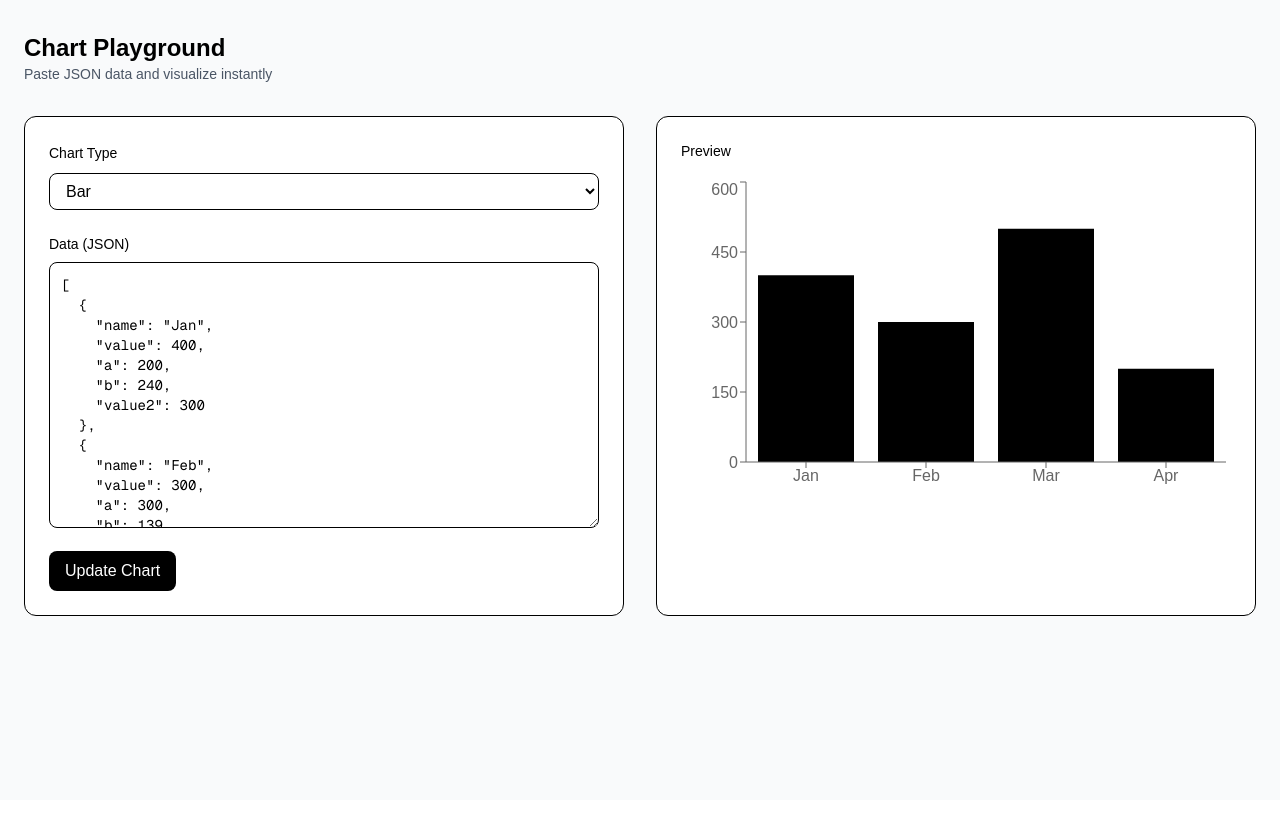
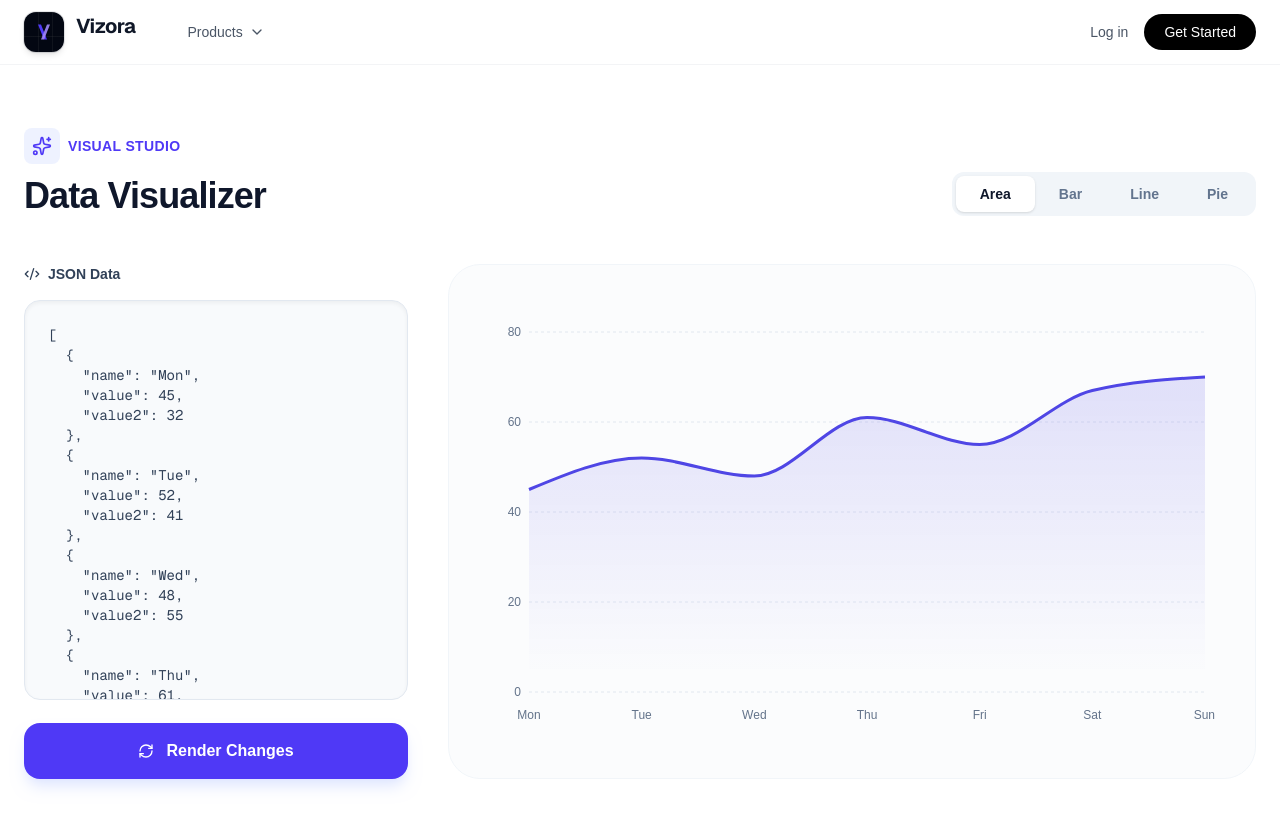
Before and after one commit to Flashl3opard/structify, a Next.js app: page /playground/Charts in a window 1280 px wide. Before the commit the page ends 800 px from the top, so only its background shows below. Built offline with nearby package versions, Linux system fonts and the light colour scheme.

Commit message:
Added Framer-motion and Revamped Charts section

```diff
--- a/app/playground/Charts/page.tsx
+++ b/app/playground/Charts/page.tsx
@@ -1,8 +1,8 @@
 "use client";
 
 import { useState } from "react";
+import { motion, AnimatePresence } from "framer-motion";
 import {
-  ResponsiveContainer,
   BarChart,
   Bar,
   LineChart,
@@ -11,220 +11,324 @@ import {
   Area,
   PieChart,
   Pie,
-  RadarChart,
-  Radar,
-  PolarGrid,
-  PolarAngleAxis,
-  PolarRadiusAxis,
-  ScatterChart,
-  Scatter,
-  ComposedChart,
+  ResponsiveContainer,
   XAxis,
   YAxis,
   Tooltip,
   Legend,
+  Cell,
+  CartesianGrid,
 } from "recharts";
+import {
+  Code2,
+  RefreshCw,
+  BarChart3,
+  AlertCircle,
+  Sparkles,
+} from "lucide-react";
+import Navbar from "@/app/components/Navbar";
 
-type ChartType =
-  | "bar"
-  | "line"
-  | "area"
-  | "pie"
-  | "radar"
-  | "scatter"
-  | "stacked"
-  | "multiLine"
-  | "composed"
-  | "vertical";
+type ChartType = "area" | "bar" | "line" | "pie";
+
+// A sophisticated, light-mode friendly palette
+const COLORS = [
+  "#4F46E5",
+  "#10B981",
+  "#F43F5E",
+  "#8B5CF6",
+  "#F59E0B",
+  "#0EA5E9",
+];
 
 const defaultData = [
-  { name: "Jan", value: 400, a: 200, b: 240, value2: 300 },
-  { name: "Feb", value: 300, a: 300, b: 139, value2: 200 },
-  { name: "Mar", value: 500, a: 200, b: 980, value2: 450 },
-  { name: "Apr", value: 200, a: 278, b: 390, value2: 180 },
+  { name: "Mon", value: 45, value2: 32 },
+  { name: "Tue", value: 52, value2: 41 },
+  { name: "Wed", value: 48, value2: 55 },
+  { name: "Thu", value: 61, value2: 45 },
+  { name: "Fri", value: 55, value2: 48 },
+  { name: "Sat", value: 67, value2: 52 },
+  { name: "Sun", value: 70, value2: 61 },
 ];
 
 export default function ChartPlayground() {
-  const [chartType, setChartType] = useState<ChartType>("bar");
+  const [chartType, setChartType] = useState<ChartType>("area");
   const [data, setData] = useState<any[]>(defaultData);
   const [rawInput, setRawInput] = useState(
     JSON.stringify(defaultData, null, 2)
   );
+  const [error, setError] = useState<string | null>(null);
 
-  function applyData() {
+  const applyData = () => {
     try {
       const parsed = JSON.parse(rawInput);
       setData(parsed);
-    } catch {
-      alert("Invalid JSON");
+      setError(null);
+    } catch (e) {
+      setError("Invalid JSON format.");
     }
+  };
+
+  const CustomTooltip = ({ active, payload, label }: any) => {
+    if (active && payload && payload.length) {
+      return (
+        <div className="bg-white border border-slate-200 p-3 shadow-xl rounded-xl text-sm">
+          <p className="font-bold text-slate-800 mb-2">{label}</p>
+          {payload.map((entry: any, index: number) => (
+            <div key={index} className="flex items-center gap-3 py-1">
+              <div
+                className="w-2.5 h-2.5 rounded-full"
+                style={{ backgroundColor: entry.color }}
+              />
+              <span className="text-slate-500">{entry.name}:</span>
+              <span className="font-bold text-slate-900 ml-auto">
+                {entry.value}
+              </span>
+            </div>
+          ))}
+        </div>
+      );
     }
+    return null;
+  };
 
   function renderChart() {
+    const commonProps = {
+      data,
+      margin: { top: 10, right: 10, left: -20, bottom: 0 },
+    };
+
     switch (chartType) {
+      case "area":
+        return (
+          <AreaChart {...commonProps}>
+            <defs>
+              <linearGradient id="colorPrimary" x1="0" y1="0" x2="0" y2="1">
+                <stop offset="5%" stopColor="#4F46E5" stopOpacity={0.15} />
+                <stop offset="95%" stopColor="#4F46E5" stopOpacity={0} />
+              </linearGradient>
+            </defs>
+            <CartesianGrid
+              strokeDasharray="3 3"
+              vertical={false}
+              stroke="#E2E8F0"
+            />
+            <XAxis
+              dataKey="name"
+              axisLine={false}
+              tickLine={false}
+              tick={{ fill: "#64748B", fontSize: 12 }}
+              dy={10}
+            />
+            <YAxis
+              axisLine={false}
+              tickLine={false}
+              tick={{ fill: "#64748B", fontSize: 12 }}
+            />
+            <Tooltip content={<CustomTooltip />} />
+            <Area
+              type="monotone"
+              dataKey="value"
+              stroke="#4F46E5"
+              strokeWidth={3}
+              fillOpacity={1}
+              fill="url(#colorPrimary)"
+            />
+          </AreaChart>
+        );
       case "bar":
         return (
-          <BarChart data={data}>
-            <XAxis dataKey="name" />
-            <YAxis />
-            <Tooltip />
-            <Bar dataKey="value" />
+          <BarChart {...commonProps}>
+            <CartesianGrid
+              strokeDasharray="3 3"
+              vertical={false}
+              stroke="#E2E8F0"
+            />
+            <XAxis
+              dataKey="name"
+              axisLine={false}
+              tickLine={false}
+              tick={{ fill: "#64748B" }}
+              dy={10}
+            />
+            <YAxis
+              axisLine={false}
+              tickLine={false}
+              tick={{ fill: "#64748B" }}
+            />
+            <Tooltip
+              content={<CustomTooltip />}
+              cursor={{ fill: "#F1F5F9", radius: 8 }}
+            />
+            <Bar
+              dataKey="value"
+              fill="#4F46E5"
+              radius={[6, 6, 0, 0]}
+              barSize={32}
+            />
           </BarChart>
         );
-
       case "line":
         return (
-          <LineChart data={data}>
-            <XAxis dataKey="name" />
-            <YAxis />
-            <Tooltip />
-            <Line dataKey="value" strokeWidth={2} />
+          <LineChart {...commonProps}>
+            <CartesianGrid
+              strokeDasharray="3 3"
+              vertical={false}
+              stroke="#E2E8F0"
+            />
+            <XAxis
+              dataKey="name"
+              axisLine={false}
+              tickLine={false}
+              tick={{ fill: "#64748B" }}
+              dy={10}
+            />
+            <YAxis
+              axisLine={false}
+              tickLine={false}
+              tick={{ fill: "#64748B" }}
+            />
+            <Tooltip content={<CustomTooltip />} />
+            <Line
+              type="monotone"
+              dataKey="value"
+              stroke="#4F46E5"
+              strokeWidth={3}
+              dot={{ r: 4, fill: "#4F46E5", strokeWidth: 2, stroke: "#fff" }}
+              activeDot={{ r: 6 }}
+            />
+            <Line
+              type="monotone"
+              dataKey="value2"
+              stroke="#10B981"
+              strokeWidth={3}
+              dot={{ r: 4, fill: "#10B981", strokeWidth: 2, stroke: "#fff" }}
+            />
           </LineChart>
         );
-
-      case "area":
-        return (
-          <AreaChart data={data}>
-            <XAxis dataKey="name" />
-            <YAxis />
-            <Tooltip />
-            <Area dataKey="value" />
-          </AreaChart>
-        );
-
       case "pie":
         return (
           <PieChart>
-            <Pie data={data} dataKey="value" nameKey="name" />
-            <Tooltip />
+            <Pie
+              data={data}
+              dataKey="value"
+              nameKey="name"
+              cx="50%"
+              cy="50%"
+              innerRadius={80}
+              outerRadius={110}
+              paddingAngle={4}
+            >
+              {data.map((_, index) => (
+                <Cell
+                  key={`cell-${index}`}
+                  fill={COLORS[index % COLORS.length]}
+                  stroke="#fff"
+                  strokeWidth={2}
+                />
+              ))}
+            </Pie>
+            <Tooltip content={<CustomTooltip />} />
           </PieChart>
         );
-
-      case "radar":
-        return (
-          <RadarChart data={data}>
-            <PolarGrid />
-            <PolarAngleAxis dataKey="name" />
-            <PolarRadiusAxis />
-            <Radar dataKey="value" />
-          </RadarChart>
-        );
-
-      case "scatter":
-        return (
-          <ScatterChart>
-            <XAxis dataKey="a" />
-            <YAxis dataKey="b" />
-            <Tooltip />
-            <Scatter data={data} />
-          </ScatterChart>
-        );
-
-      case "stacked":
-        return (
-          <BarChart data={data}>
-            <XAxis dataKey="name" />
-            <YAxis />
-            <Tooltip />
-            <Legend />
-            <Bar dataKey="a" stackId="x" />
-            <Bar dataKey="b" stackId="x" />
-          </BarChart>
-        );
-
-      case "multiLine":
-        return (
-          <LineChart data={data}>
-            <XAxis dataKey="name" />
-            <YAxis />
-            <Tooltip />
-            <Legend />
-            <Line dataKey="value" />
-            <Line dataKey="value2" />
-          </LineChart>
-        );
-
-      case "composed":
-        return (
-          <ComposedChart data={data}>
-            <XAxis dataKey="name" />
-            <YAxis />
-            <Tooltip />
-            <Legend />
-            <Bar dataKey="value" />
-            <Line dataKey="value2" />
-          </ComposedChart>
-        );
-
-      case "vertical":
-        return (
-          <BarChart data={data} layout="vertical">
-            <XAxis type="number" />
-            <YAxis dataKey="name" type="category" />
-            <Tooltip />
-            <Bar dataKey="value" />
-          </BarChart>
-        );
-
-      default:
-        return null;
     }
   }
 
   return (
-    <div className="min-h-screen bg-gray-50 px-6 py-8">
-      <h1 className="text-2xl font-bold">Chart Playground</h1>
-      <p className="text-sm text-gray-600">
-        Paste JSON data and visualize instantly
-      </p>
+    <div className="min-h-screen bg-white text-slate-900 selection:bg-indigo-100">
+      <Navbar />
 
-      <div className="mt-8 grid grid-cols-1 lg:grid-cols-2 gap-8">
-        {/* Controls */}
-        <div className="rounded-xl bg-white border p-6">
-          <label className="text-sm font-medium">Chart Type</label>
-          <select
-            value={chartType}
-            onChange={(e) => setChartType(e.target.value as ChartType)}
-            className="mt-2 w-full rounded-lg border px-3 py-2"
+      <main className="max-w-7xl mx-auto px-6 py-12">
+        <div className="flex flex-col md:flex-row md:items-end justify-between gap-4 mb-12">
+          <div>
+            <div className="flex items-center gap-2 mb-3">
+              <div className="p-2 bg-indigo-50 rounded-lg">
+                <Sparkles className="w-5 h-5 text-indigo-600" />
+              </div>
+              <span className="text-sm font-bold text-indigo-600 tracking-wide uppercase">
+                Visual Studio
+              </span>
+            </div>
+            <h1 className="text-4xl font-extrabold tracking-tight text-slate-900">
+              Data Visualizer
+            </h1>
+          </div>
+
+          <div className="flex bg-slate-100 p-1 rounded-xl">
+            {(["area", "bar", "line", "pie"] as const).map((type) => (
+              <button
+                key={type}
+                onClick={() => setChartType(type)}
+                className={`px-6 py-2 rounded-lg text-sm font-bold transition-all ${
+                  chartType === type
+                    ? "bg-white text-slate-900 shadow-sm"
+                    : "text-slate-500 hover:text-slate-700"
+                }`}
               >
-            <option value="bar">Bar</option>
-            <option value="line">Line</option>
-            <option value="area">Area</option>
-            <option value="pie">Pie</option>
-            <option value="radar">Radar</option>
-            <option value="scatter">Scatter</option>
-            <option value="stacked">Stacked Bar</option>
-            <option value="multiLine">Multi Line</option>
-            <option value="composed">Composed</option>
-            <option value="vertical">Vertical Bar</option>
-          </select>
+                {type.charAt(0).toUpperCase() + type.slice(1)}
+              </button>
+            ))}
+          </div>
+        </div>
 
-          <label className="mt-6 block text-sm font-medium">Data (JSON)</label>
+        <div className="grid grid-cols-1 lg:grid-cols-12 gap-10">
+          {/* Editor */}
+          <div className="lg:col-span-4 flex flex-col gap-6">
+            <div className="space-y-4">
+              <div className="flex items-center justify-between">
+                <label className="flex items-center gap-2 text-sm font-bold text-slate-700">
+                  <Code2 className="w-4 h-4" />
+                  JSON Data
+                </label>
+                {error && (
+                  <span className="text-[10px] font-bold text-red-500 bg-red-50 px-2 py-0.5 rounded uppercase">
+                    Error
+                  </span>
+                )}
+              </div>
+
               <textarea
-            rows={12}
                 value={rawInput}
                 onChange={(e) => setRawInput(e.target.value)}
-            className="mt-2 w-full rounded-lg border p-3 font-mono text-sm"
+                className="w-full h-[400px] bg-slate-50 border border-slate-200 rounded-2xl p-6 font-mono text-sm focus:ring-4 focus:ring-indigo-500/5 focus:bg-white focus:border-indigo-500 outline-none transition-all resize-none shadow-inner text-slate-700"
+                placeholder="Paste JSON here..."
               />
 
               <button
                 onClick={applyData}
-            className="mt-4 rounded-lg bg-black px-4 py-2 text-white"
+                className="w-full bg-indigo-600 hover:bg-indigo-700 text-white font-bold py-4 rounded-2xl transition-all shadow-lg shadow-indigo-100 flex items-center justify-center gap-3 active:scale-[0.98]"
               >
-            Update Chart
+                <RefreshCw className="w-4 h-4" />
+                Render Changes
               </button>
             </div>
+          </div>
 
-        {/* Preview */}
-        <div className="rounded-xl bg-white border p-6">
-          <h2 className="text-sm font-medium mb-4">Preview</h2>
-          <div className="h-80">
+          {/* Visualization */}
+          <div className="lg:col-span-8">
+            <div className="bg-slate-50/50 rounded-[32px] border border-slate-100 p-10 h-full min-h-[500px] flex flex-col justify-center relative overflow-hidden">
+              {/* Decorative background element */}
+              <div className="absolute top-0 right-0 -mr-16 -mt-16 w-64 h-64 bg-indigo-50/50 rounded-full blur-3xl -z-10" />
+
+              <div className="w-full h-[400px]">
+                <AnimatePresence mode="wait">
+                  <motion.div
+                    key={chartType + JSON.stringify(data)}
+                    initial={{ opacity: 0, y: 20 }}
+                    animate={{ opacity: 1, y: 0 }}
+                    exit={{ opacity: 0, y: -20 }}
+                    transition={{ duration: 0.5, ease: [0.16, 1, 0.3, 1] }}
+                    className="h-full w-full"
+                  >
                     <ResponsiveContainer width="100%" height="100%">
-              {renderChart()}
+                      {renderChart() || <div />}
                     </ResponsiveContainer>
+                  </motion.div>
+                </AnimatePresence>
               </div>
             </div>
           </div>
         </div>
+      </main>
+    </div>
   );
 }
--- a/package.json
+++ b/package.json
@@ -9,6 +9,7 @@
     "lint": "eslint"
   },
   "dependencies": {
+    "framer-motion": "^12.23.26",
     "lucide-react": "^0.562.0",
     "mermaid": "^11.12.2",
     "next": "16.0.10",
```
Also changed, not shown: 1 other file (tests, documents, lock files or other folders). Lines whose indentation alone changed are shown as unchanged.
